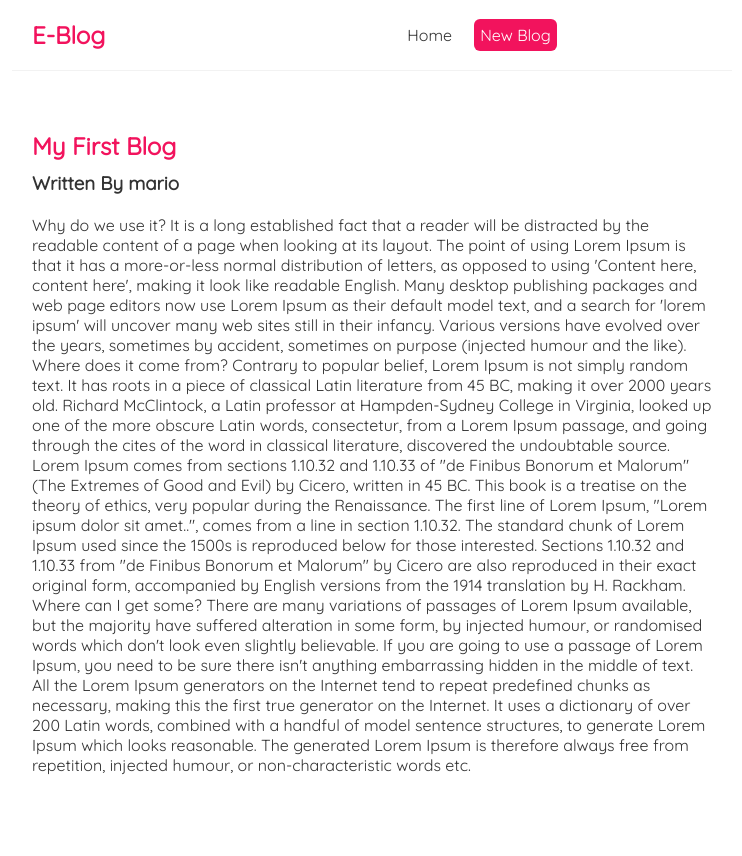
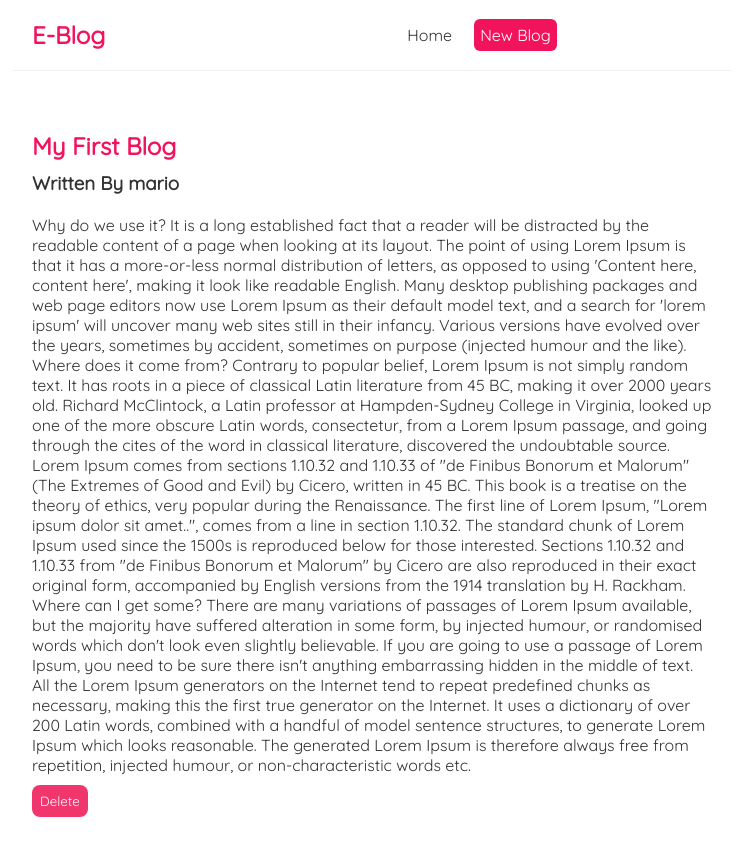
Before and after one commit to its-dev24/test-blog-react-app, a React (Create React App) app in the folder dojo-blog/: page /blogs/1 in a window 1280 px wide. Shown: the top 856 px of the page, without its empty margins (268-1010 px from the left). Before the commit the page ends 835 px from the top, so only its background shows below. Built offline with nearby package versions, Linux system fonts and the light colour scheme; data requests are answered from the project's data file.

Commit message:
completed

```diff
--- a/dojo-blog/data/db.json
+++ b/dojo-blog/data/db.json
@@ -13,16 +13,16 @@
       "id": 2
     },
     {
-      "title": "Gautham",
-      "author": "Mario",
-      "body": "lorum ipsum",
-      "id": 3
-    },
-    {
       "title": "Hello Guys",
       "author": "luigi",
       "body": "Lorem ipsum dolor sit amet, consectetur adipiscing elit. Proin lacinia viverra est, sed finibus mauris ultricies vel. Sed consequat sem at nibh efficitur finibus. Vestibulum non risus fringilla, pellentesque tortor vel, dictum sapien. In tortor magna, aliquet id pharetra in, accumsan eget eros. Vestibulum id ante sollicitudin, lacinia nulla sit amet, tristique ante. Sed sollicitudin, ipsum sit amet sagittis consectetur, metus sem sollicitudin est, a aliquet sem velit at ex. Vestibulum ante ipsum primis in faucibus orci luctus et ultrices posuere cubilia curae; In non enim elit. Sed volutpat consectetur elit sit amet imperdiet. Praesent congue orci vitae erat tristique, et dictum lorem dignissim. Vivamus eget luctus diam, ac tristique tellus.",
       "id": 4
+    },
+    {
+      "title": "Good Mornin",
+      "author": "Mario",
+      "body": "Lorem ipsum dolor sit amet, consectetur adipiscing elit. Proin lacinia viverra est, sed finibus mauris ultricies vel. Sed consequat sem at nibh efficitur finibus. Vestibulum non risus fringilla, pellentesque tortor vel, dictum sapien. In tortor magna, aliquet id pharetra in, accumsan eget eros. Vestibulum id ante sollicitudin, lacinia nulla sit amet, tristique ante. Sed sollicitudin, ipsum sit amet sagittis consectetur, metus sem sollicitudin est, a aliquet sem velit at ex. Vestibulum ante ipsum primis in faucibus orci luctus et ultrices posuere cubilia curae; In non enim elit. Sed volutpat consectetur elit sit amet imperdiet. Praesent congue orci vitae erat tristique, et dictum lorem dignissim. Vivamus eget luctus diam, ac tristique tellus.",
+      "id": 5
     }
   ]
 }
--- a/dojo-blog/src/App.js
+++ b/dojo-blog/src/App.js
@@ -3,6 +3,7 @@ import Home from "./Home";
 import { BrowserRouter as Router, Route, Switch } from "react-router-dom";
 import Create from "./Create";
 import BlogDetails from "./BlogDetails";
+import NotFound from "./NotFound";
 function App() {
   return (
     <Router>
@@ -19,6 +20,9 @@ function App() {
             <Route exact path="/blogs/:id">
               <BlogDetails />
             </Route>
+            <Route path="*">
+              <NotFound />
+            </Route>
           </Switch>
         </div>
       </div>
--- a/dojo-blog/src/BlogDetails.js
+++ b/dojo-blog/src/BlogDetails.js
@@ -1,6 +1,6 @@
 import { useParams } from "react-router-dom";
 import useFetch from "./useFetch";
-
+import { useHistory } from "react-router-dom";
 const BlogDetails = () => {
   const { id } = useParams();
 
@@ -10,6 +10,16 @@ const BlogDetails = () => {
     error,
   } = useFetch(`http://localhost:8000/blogs/${id}`);
 
+  const redirect = useHistory();
+
+  const handleDelete = () => {
+    fetch(`http://localhost:8000/blogs/${id}`, {
+      method: "DELETE",
+    }).then(() => {
+      redirect.push("/");
+    });
+  };
+
   return (
     <div className="blog-details">
       {isPending && <div>Loading...</div>}
@@ -18,7 +28,8 @@ const BlogDetails = () => {
         <article>
           <h1>{blog.title}</h1>
           <h3>Written By {blog.author}</h3>
-          <p>{blog.body}</p>
+          <div>{blog.body}</div>
+          <button onClick={handleDelete}>Delete</button>
         </article>
       )}
     </div>
--- a/dojo-blog/src/Create.js
+++ b/dojo-blog/src/Create.js
@@ -17,9 +17,11 @@ const Create = () => {
         "content-type": "application/json",
       },
       body: JSON.stringify(blog),
-    }).then(console.log("Blog added"));
-    setIsPending(false);
-    history.push("/");
+    }).then(() => {
+      console.log("Blog added");
+      setIsPending(false);
+      history.push("/");
+    });
   };
   return (
     <div className="create">
--- /dev/null
+++ b/dojo-blog/src/NotFound.js
@@ -0,0 +1,13 @@
+import { Link } from "react-router-dom";
+
+const NotFound = () => {
+  return (
+    <div className="not-found">
+      <h2>Sorry</h2>
+      <h3>Page Not Found</h3>
+      <Link to="/">Go Back To HomePage</Link>
+    </div>
+  );
+};
+
+export default NotFound;
--- a/dojo-blog/src/index.css
+++ b/dojo-blog/src/index.css
@@ -77,6 +77,15 @@
 }
 .blog-details div {
   margin: 20px, 0;
+  margin-bottom: 10px;
+}
+.blog-details button {
+  background: #f1356d;
+  color: #fff;
+  border: 0;
+  padding: 8px;
+  border-radius: 8px;
+  cursor: pointer;
 }
 
 /* Create Blog page */
@@ -116,3 +125,15 @@
   border-radius: 8px;
   cursor: pointer;
 }
+
+/* Error Page */
+
+.not-found {
+  max-width: 400px;
+  text-align: center;
+  transform: translate(180px, 100px);
+}
+.not-found h2,
+.not-found h3 {
+  margin-bottom: 10px;
+}
```
